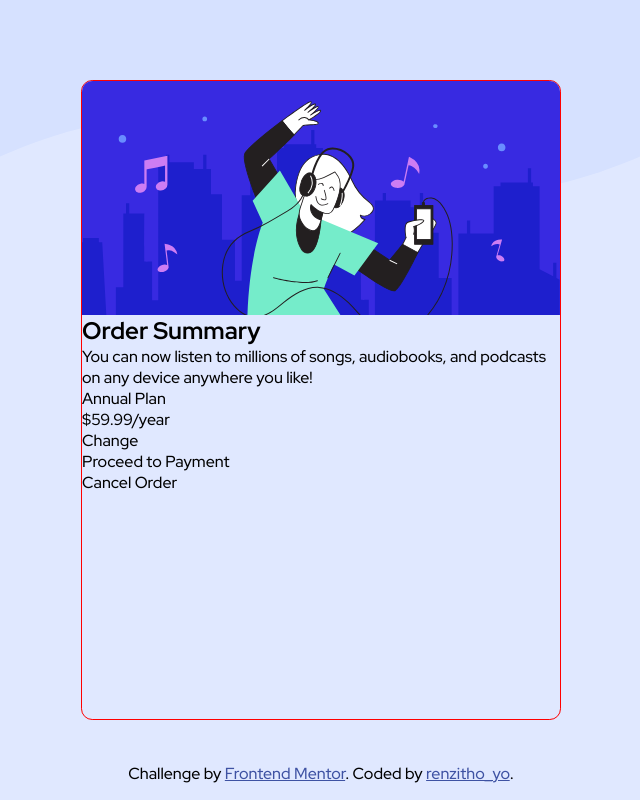
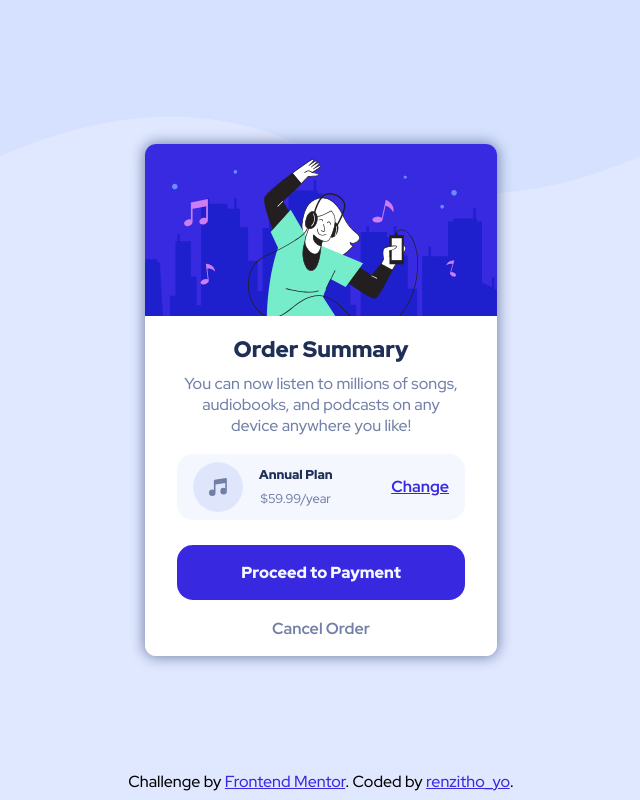
Before and after one commit to renzitho/order-sumary-card, a plain HTML site: page index.html in a window 1280 px wide. Shown: the whole page, without its empty margins (319-959 px from the left). Drawn offline with Linux system fonts and the light colour scheme.

Commit message:
Finished proyect Added a new variable, gave style to the card.

```diff
--- a/index.html
+++ b/index.html
@@ -18,6 +18,7 @@
         <h2>Order Summary</h2>
         <p>You can now listen to millions of songs, audiobooks, and podcasts on any device anywhere you like!</p>
         <div class="planOptions">
+          <div class="planOptions__imageContainer"><img src="/images/icon-music.svg" alt=""></div>
           <div class="planOptions__display">
             <p>Annual Plan</p>
             <span>$59.99/year</span>
--- a/scss/_attribution.scss
+++ b/scss/_attribution.scss
@@ -1,13 +1,13 @@
 .mainContainer__attribution {
   position: absolute;
-  bottom: 1rem;
+  bottom: 0.5rem;
   max-width: 70%;
   text-align: center;
   position: absolute;
+  a {
+    color: $colorBrightBlue;
+  }
+  a:hover {
+    text-decoration: none;
+  }
 }
-.mainContainer__attribution a {
-  color: hsl(228, 45%, 44%);
-}
-.mainContainer__attribution a:hover {
-  text-decoration: none;
-}
--- a/scss/_card.scss
+++ b/scss/_card.scss
@@ -1,14 +1,93 @@
 .mainContainer__card{
-  height: 80%;
-  width: 30rem;
+  height: 32rem;
+  width: 22rem;
   display: flex;
   flex-direction: column;
   margin: 0 5%;
-  border: solid 1px red;
   border-radius: 0.7rem;
   overflow: hidden;
+  box-shadow: 0 0 14px 1px $colorDesaturatedBlue;
+  .card__info{
+    display: flex;
+    text-align: center;
+    justify-content: space-evenly;
+    flex-direction: column;
+    background: $colorBrightBlueBrigther;
+    height: 100%;
+    padding: 1rem 2rem;
+    h2{
+      font-size: 1.4rem;
+      color: $colorDarkBlue;
+      font-weight: $fontWeightStrong;
+    }
+    >p{
+      color: $colorDesaturatedBlue;
+      font-weight: $fontWeightLight;
+      margin: 0.5rem 0 1rem 0;
+    }
+    .planOptions{
+      display: flex;
+      flex-direction: row;
+      justify-content: flex-start;
+      align-items: center;
+      border-radius: 1rem;
+      background: $colorVeryPaleBlue;
+      position: relative;
+      padding: 0.5rem 0;
+      .planOptions__imageContainer{
+        display: flex;
+        border: solid 1px transparent;
+        border-radius: 50%;
+        margin: 0 1rem;
+        background: $colorPaleBlue
+      }
+      .planOptions__display{
+        font-size: 0.8rem;
+        line-height: 1.5rem;
+        p{
+          color: $colorDarkBlue;
+          font-weight: $fontWeightStrong;
+        }
+        span{
+          color: $colorDesaturatedBlue;
+          font-weight: $fontWeightLight;
+        }
+      }
+      .planOptions__change{
+        position: absolute;
+        right: 1rem;
+        text-decoration: underline;
+        color: $colorBrightBlue;
+        font-weight: $fontWeightMedium;
+      }
+      .planOptions__change:hover{
+        cursor: pointer;
+        text-decoration: none;
+        font-weight: $fontWeightLight;
+      }
+    }
+    .planOptions__payment{
+      padding: 1rem 0;
+      background: $colorBrightBlue;
+      color: $colorVeryPaleBlue;
+      font-weight: $fontWeightStrong;
+      border: solid 1px transparent;
+      border-radius: 1rem;
+      margin: 1.5rem 0 1rem 0;
+      transition: background 200ms;
+    }
+    .planOptions__payment:hover{
+      cursor: pointer;
+      background: $colorDesaturatedBlueBrigther;
+    }
+    .planOptions__cancelPayment{
+      color: $colorDesaturatedBlue;
+      font-weight: $fontWeightMedium;
+      transition: color 200ms;
+    }
+    .planOptions__cancelPayment:hover{
+      color: $colorDarkBlue;
+      cursor: pointer;
+    }
+  }
 }
-.card__info{
-  display: flex;
-  flex-direction: column;
-}
--- a/scss/_mainContainer.scss
+++ b/scss/_mainContainer.scss
@@ -7,7 +7,7 @@
   justify-content: center;
   background: url(../images/pattern-background-mobile.svg) repeat-x;
   background-size: 100vw;
-  background-color: $paleBlue;
+  background-color: $colorPaleBlue;
   font-size: $fontSize;
   font-family: $fontFamily;
 }
@@ -16,6 +16,6 @@
   .mainContainer{
     background: url(../images/pattern-background-desktop.svg) repeat-x;
     background-size: 50vw;
-    background-color: $paleBlue;
+    background-color: $colorPaleBlue;
   }
 }
--- a/scss/_variables.scss
+++ b/scss/_variables.scss
@@ -3,13 +3,14 @@
   $resolutionDesktop: 900px;
 //colors
   //primary
-  $paleBlue: hsl(225, 100%, 94%);
-  $brightBlue: hsl(245, 75%, 52%);
-
+  $colorPaleBlue: hsl(225, 100%, 94%);
+  $colorBrightBlue: hsl(245, 75%, 52%);
+  $colorBrightBlueBrigther:rgb(255, 100%, 100%);
   //neutral
-  $veryPaleBlue: hsl(225, 100%, 98%);
-  $desaturatedBlue: hsl(224, 23%, 55%);
-  $darkBlue: hsl(223, 47%, 23%);
+  $colorVeryPaleBlue: hsl(225, 100%, 98%);
+  $colorDesaturatedBlue: hsl(224, 23%, 55%);
+  $colorDesaturatedBlueBrigther: hsl(245, 75%, 62%);
+  $colorDarkBlue: hsl(223, 47%, 23%);
 
 //Typography
   $fontSize: 16px; //Paragraph
```
Also changed, not shown: css/main.css, 1 other file.
